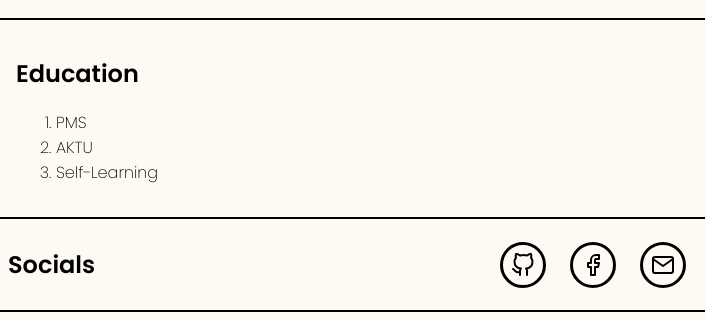
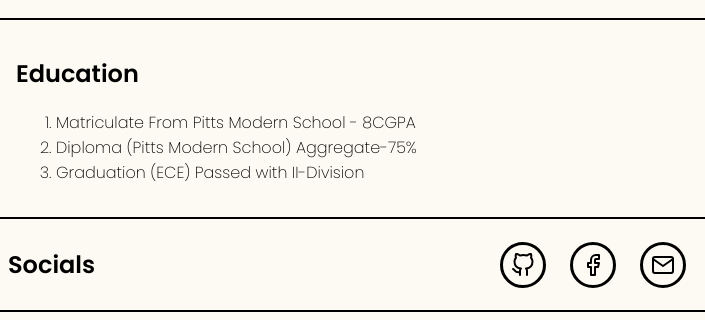
Before and after one commit to Usecodevishal/myPortfolio.io, a plain HTML site: page index.html in a window 1280 px wide. Shown: the part 363-683 px from the top of the page, 0-705 px from the left. Drawn offline with Linux system fonts and the light colour scheme.

Commit message:
Update index.html

```diff
--- a/index.html
+++ b/index.html
@@ -42,9 +42,9 @@
             <div class="my-education">
                 <h2 class="main-text">Education</h2>
                 <ol>
-                    <li>PMS</li>
-                    <li>AKTU</li>
-                    <li>Self-Learning</li>
+                    <li>Matriculate From Pitts Modern School - 8CGPA</li>
+                    <li>Diploma (Pitts Modern School) Aggregate-75%</li>
+                    <li>Graduation (ECE) Passed with II-Division</li>
                 </ol>
             </div>
 
```
